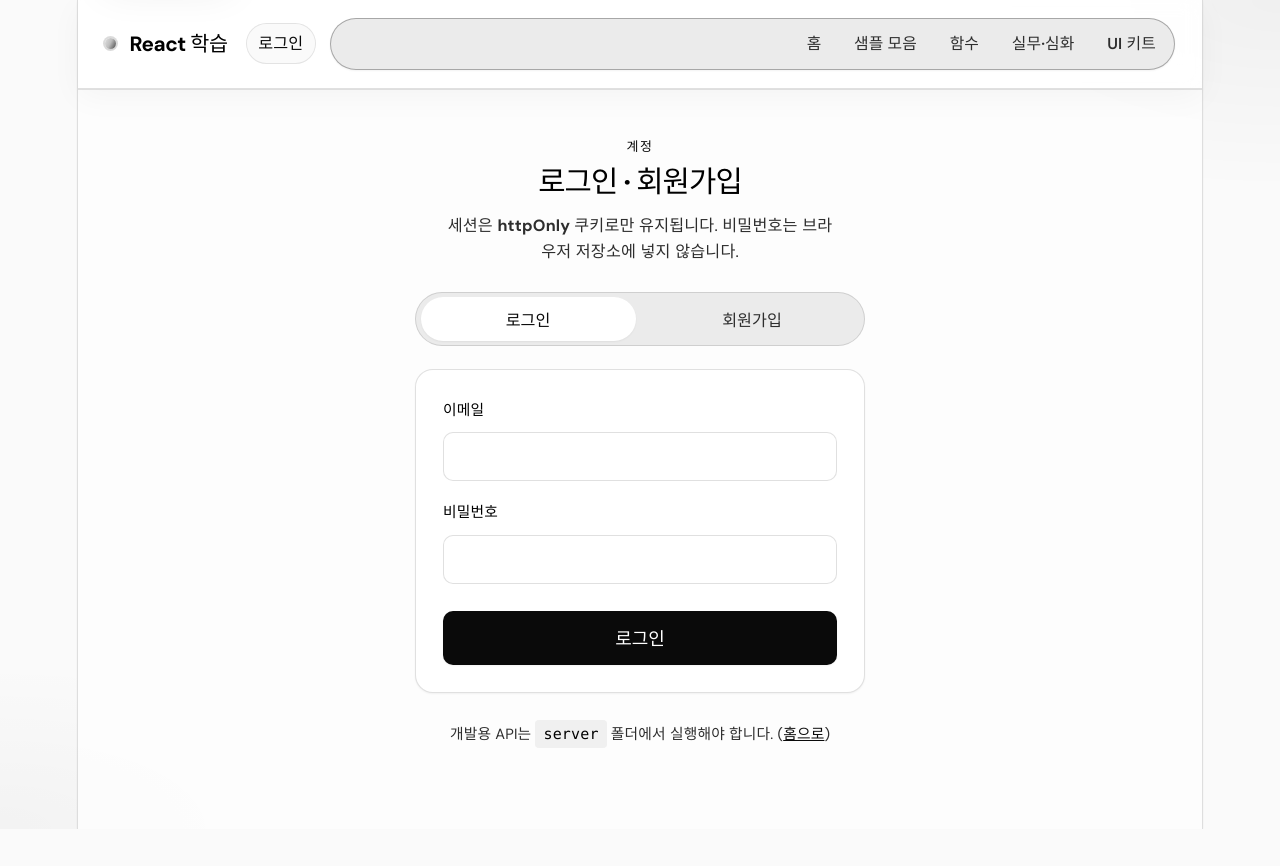
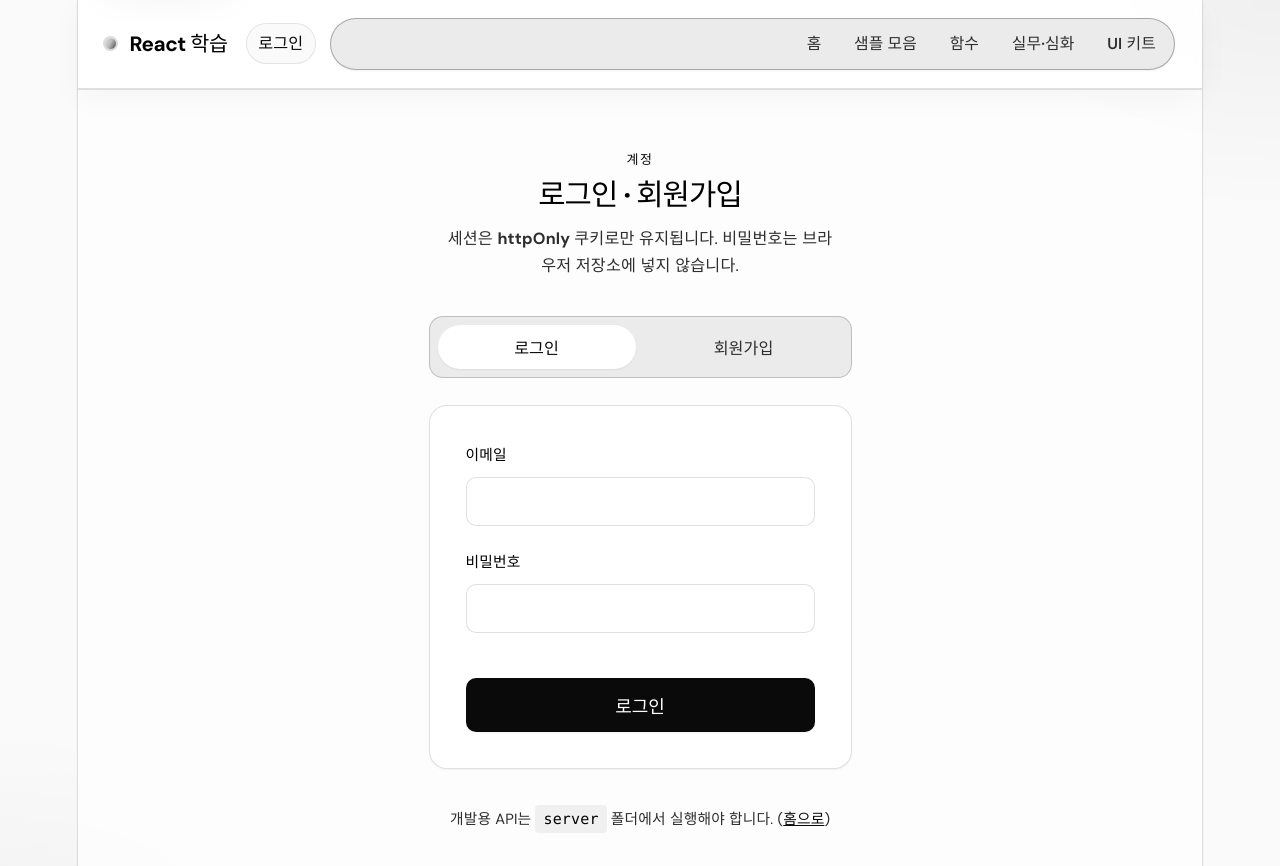
Before and after one commit to jkhc1807-source/react-sample, a React (Vite) app: page /auth in a window 1280 px wide. Shown: the top 866 px of the page. Before the commit the page ends 829 px from the top, so only its background shows below. Built offline with nearby package versions, Linux system fonts and the light colour scheme; no server answers.

Commit message:
인증(모드) 페이지: 탭·폼 테두리 정리 및 여백 확대
Co-authored-by: Cursor <cursoragent@cursor.com>

```diff
--- a/src/pages/AuthPage.css
+++ b/src/pages/AuthPage.css
@@ -1,13 +1,13 @@
 .auth-page {
   max-width: 26rem;
   margin: 0 auto;
-  padding: var(--space-2) clamp(0.25rem, 3vw, var(--space-2)) var(--space-10);
+  padding: var(--space-5) clamp(var(--space-3), 4vw, var(--space-5)) var(--space-10);
   box-sizing: border-box;
 }
 
 .auth-page__head {
   text-align: center;
-  margin-bottom: var(--space-6);
+  margin-bottom: var(--space-8);
 }
 
 .auth-page__eyebrow {
@@ -31,18 +31,19 @@
   margin: 0 auto;
   max-width: 22rem;
   font-size: 0.9rem;
-  line-height: 1.6;
+  line-height: 1.65;
   color: var(--text-muted, var(--text));
 }
 
 .auth-page__tabs {
   display: flex;
   gap: var(--space-2);
-  padding: var(--space-1);
-  margin-bottom: var(--space-5);
-  border-radius: var(--ui-radius-pill);
+  padding: var(--space-2);
+  margin-bottom: var(--space-6);
+  border-radius: var(--ui-radius-lg);
   background: var(--surface-muted);
-  border: 1px solid var(--border);
+  border: none;
+  box-shadow: inset 0 0 0 1px color-mix(in srgb, var(--border) 92%, var(--text-h));
 }
 
 .auth-page__tab {
@@ -64,7 +65,7 @@
 .auth-page__tab--active {
   background: var(--surface);
   color: var(--accent);
-  box-shadow: var(--shadow-sm);
+  box-shadow: 0 1px 2px rgba(0, 0, 0, 0.06);
 }
 
 .auth-page__tab:focus-visible {
@@ -73,7 +74,7 @@
 }
 
 .auth-page__form {
-  padding: var(--space-6);
+  padding: clamp(var(--space-6), 5vw, var(--space-8));
   border-radius: var(--ui-radius-xl);
   border: 1px solid var(--border);
   background: var(--surface);
@@ -81,7 +82,7 @@
 }
 
 .auth-page__field {
-  margin-bottom: var(--space-4);
+  margin-bottom: var(--space-5);
 }
 
 .auth-page__field label {
@@ -130,7 +131,7 @@
 .auth-page__submit {
   width: 100%;
   cursor: pointer;
-  margin-top: var(--space-2);
+  margin-top: var(--space-5);
   padding: 0.75rem 1rem;
   border: none;
   border-radius: var(--ui-radius);
@@ -160,7 +161,7 @@
 }
 
 .auth-page__api-note {
-  margin: var(--space-6) 0 0;
+  margin: var(--space-8) 0 0;
   text-align: center;
   font-size: 0.82rem;
   line-height: 1.55;
```
